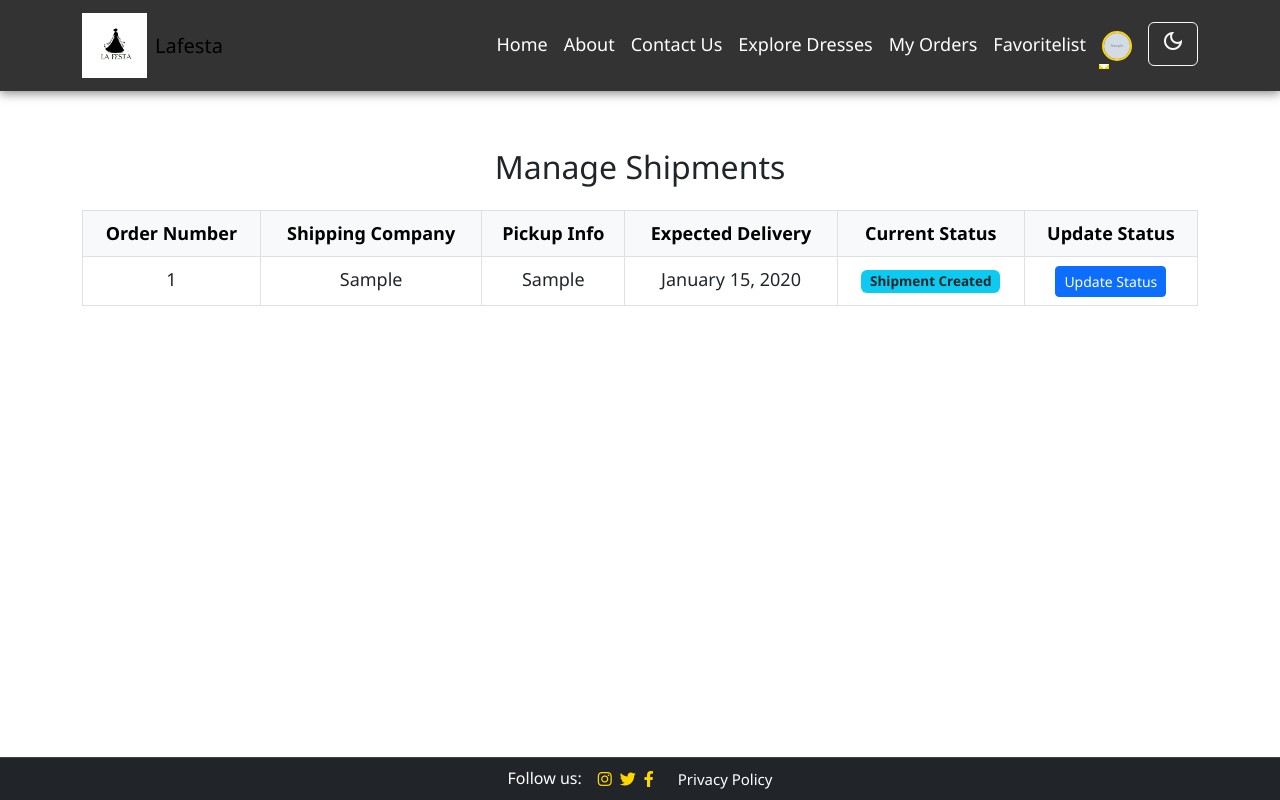
After one commit to Areej2277/Lafesta, a Django app: page /shipping/manage_shipments/ in a window 1280 px wide. The commit adds this page. Run offline with Django 5.2, Linux system fonts and the light colour scheme; a user stored in the database is signed in; tables that the repository leaves empty hold one stand-in row (values such as "Sample post"); grey boxes marked "Sample" are stand-in pictures.

Commit message:
Errors in the application code, shipment and address with my friend Rahaf have been fixed. The dresses application links have been modified. The customer and owner order pages have been modified. Shipment tracking and payment verification have been added.

```diff
--- a/Lafesta/dresses/templates/dresses/orders.html
+++ b/Lafesta/dresses/templates/dresses/orders.html
@@ -16,6 +16,7 @@
                         <th>Total Price</th>
                         <th>Status</th>
                         <th>Requested At</th>
+                        <th>Tracking</th>  {# ✅ عمود جديد للتتبع #}
                     </tr>
                 </thead>
                 <tbody>
@@ -41,6 +42,9 @@
                                 </span>
                             </td>
                             <td>{{ rental.created_at|date:"F j, Y, H:i" }}</td>
+                            <td>
+                                <a href="{% url 'shipping:track_shipment' rental.id %}" class="btn btn-sm btn-outline-primary">Track</a>
+                            </td>
                         </tr>
                     {% endfor %}
                 </tbody>
--- a/Lafesta/shipping/models.py
+++ b/Lafesta/shipping/models.py
@@ -25,7 +25,9 @@ class Shipment(models.Model):
 
 
 class  Payment (models.Model):
-    request= models.ForeignKey(Rental, on_delete=models.CASCADE)
+   # request= models.ForeignKey(Rental, on_delete=models.CASCADE)
+    request = models.ForeignKey(Rental, on_delete=models.CASCADE, related_name='payment')#هذا التعديل يسمح لنا نستدعي payment من اي مكان
+
     created_at=models.DateTimeField(auto_now_add=True)
     refID=models.IntegerField()
     #بعد ما يتم الربط بالمنصات لا تنسي تحذفي معلومات البطاقة حقت اليوزر
--- /dev/null
+++ b/Lafesta/shipping/templates/shipping/manage_shipments.html
@@ -0,0 +1,43 @@
+{% extends 'main/base.html' %}
+{% block title %} Manage Shipments {% endblock %}
+
+{% block content %}
+<div class="container py-5">
+    <h2 class="mb-4 text-center">Manage Shipments</h2>
+
+    {% if shipments %}
+        <div class="table-responsive">
+            <table class="table table-bordered text-center">
+                <thead class="table-light">
+                    <tr>
+                        <th>Order Number</th>
+                        <th>Shipping Company</th>
+                        <th>Pickup Info</th>
+                        <th>Expected Delivery</th>
+                        <th>Current Status</th>
+                        <th>Update Status</th>
+                    </tr>
+                </thead>
+                <tbody>
+                    {% for shipment in shipments %}
+                        <tr>
+                            <td>{{ shipment.request.id }}</td>
+                            <td>{{ shipment.shipping_company }}</td>
+                            <td>{{ shipment.pickup_information }}</td>
+                            <td>{{ shipment.expected_delivery_date|date:"F j, Y" }}</td>
+                            <td>
+                                <span class="badge bg-info text-dark">{{ shipment.status }}</span>
+                            </td>
+                            <td>
+                                <a href="{% url 'shipping:update_shipment_status' shipment.id %}" class="btn btn-sm btn-primary">Update Status</a>
+                            </td>
+                        </tr>
+                    {% endfor %}
+                </tbody>
+            </table>
+        </div>
+    {% else %}
+        <p class="text-center text-muted">No shipments available yet.</p>
+    {% endif %}
+</div>
+{% endblock %}
--- a/Lafesta/shipping/urls.py
+++ b/Lafesta/shipping/urls.py
@@ -8,4 +8,8 @@ urlpatterns=[
     path("create_shipment/<int:request_id>/",views.create_shipment,name="create_shipment"),
     path("Payment_confirmation/<payment_id>/",views.Payment_confirmation,name="Payment_confirmation"),
 
+    path("track_shipment/<int:rental_id>/", views.track_shipment, name="track_shipment"),
+
+    path("manage_shipments/", views.manage_shipments, name="manage_shipments"),
+
 ]
--- a/Lafesta/shipping/views.py
+++ b/Lafesta/shipping/views.py
@@ -4,6 +4,8 @@ from .models import Shipment ,Payment
 from dresses.models import Rental
 from customer.models import Adress
 import random
+from django.contrib.auth.decorators import login_required
+
 
 
 # Create your views here.
@@ -38,3 +40,25 @@ def Payment_confirmation(request:HttpRequest, payment_id ,rental_request_id):
     rental_request= Rental.objects.get(id=rental_request_id)
 
     return render(request ,'shipping/Payment_confirmation.html',{'payment':payment},{'rental': rental_request})
+
+
+def track_shipment(request: HttpRequest, rental_id):
+    rental = Rental.objects.get(id=rental_id, customer=request.user)
+
+    shipment = Shipment.objects.filter(request=rental).first()
+
+    return render(request, 'shipping/track_shipment.html', {
+        'rental': rental,
+        'shipment': shipment
+    })
+
+
+
+@login_required
+def manage_shipments(request):
+    user = request.user
+
+    # جلب جميع الشحنات المرتبطة بفستاتين المالك
+    shipments = Shipment.objects.filter(request__dress__owner=user).order_by('-created_at')
+
+    return render(request, 'shipping/manage_shipments.html', {'shipments': shipments})
```
Also changed, not shown: Lafesta/dresses/templates/dresses/rental_requests.html (+13 -1 lines), Lafesta/dresses/views.py (+23 -7 lines), Lafesta/shipping/templates/shipping/track_shipment.html (added, +21 -0 lines), Lafesta/media/images/dresses/dress_img/D1_UwELQ8e.jpg (added), Lafesta/media/images/dresses/dress_img/D4_cQb89VT.jpg (added), Lafesta/shipping/migrations/0004_alter_payment_request.py (added).
